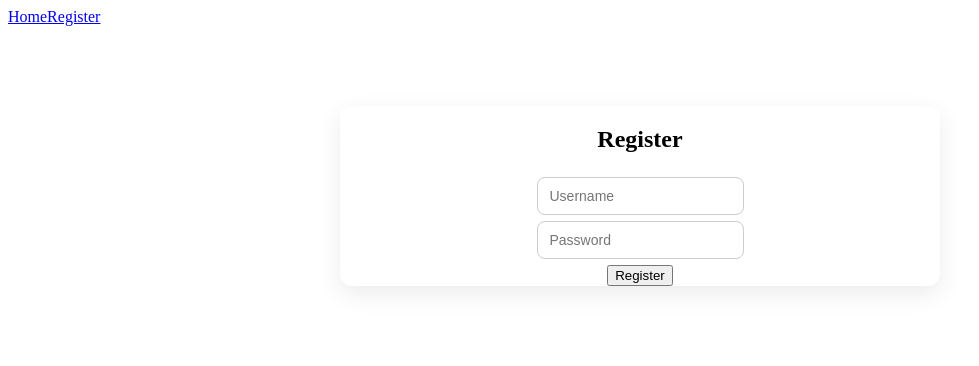
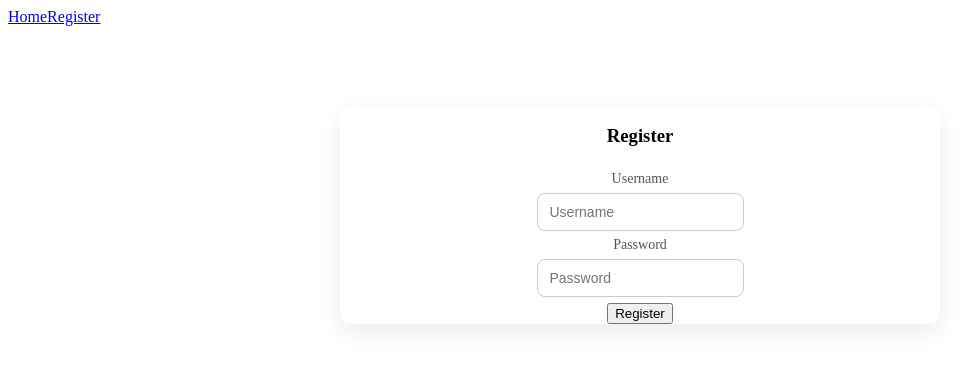
Before and after one commit to Janyma/learning-management-system-with-ai, an Angular app in the folder frontend/lms-frontend/: page /register in a window 1280 px wide. Shown: the top 366 px of the page, without its empty margins (0-979 px from the left). Built offline with nearby package versions, Linux system fonts and the light colour scheme.

Commit message:
template improvements

```diff
--- a/frontend/lms-frontend/src/app/pages/register/register.component.html
+++ b/frontend/lms-frontend/src/app/pages/register/register.component.html
@@ -1,10 +1,12 @@
 <section class="authorisation-container">
-    <h2>Register</h2>
+    <h3>Register</h3>
     <form class="form-group" [formGroup]="form" (ngSubmit)="onSubmit()">
+        <label for="">Username</label>
         <input type="text" placeholder="Username" formControlName="username">
+        <label for="">Password</label>
         <input type="password" placeholder="Password" formControlName="password">
 
-        <button type="submit"
+        <button class="actions" type="submit"
                 [disabled]="loading()">{{loading()? 'Submitting ': 'Register'}}</button>
     </form>
 
--- a/frontend/lms-frontend/src/app/pages/register/register.component.scss
+++ b/frontend/lms-frontend/src/app/pages/register/register.component.scss
@@ -1,5 +1,6 @@
 .authorisation-container{
     max-width:600px;
+    max-height: 400px;
     margin: 80px auto;
     border-radius: 12px;
     background: #ffffff;
@@ -8,7 +9,7 @@
     flex-direction: column;
     gap: 16px;
 
-    h2 {
+    h3 {
         text-align: center;
         margin-bottom: 8px;
     }
@@ -45,11 +46,13 @@
         gap: 10px;
 
         button {
-            padding: 10px;
+            padding: 20px;
             border-radius: 8px;
             border: none;
             font-size: 14px;
             cursor: pointer;
+            padding-bottom: 10px;
+
 
         }
     }
```
